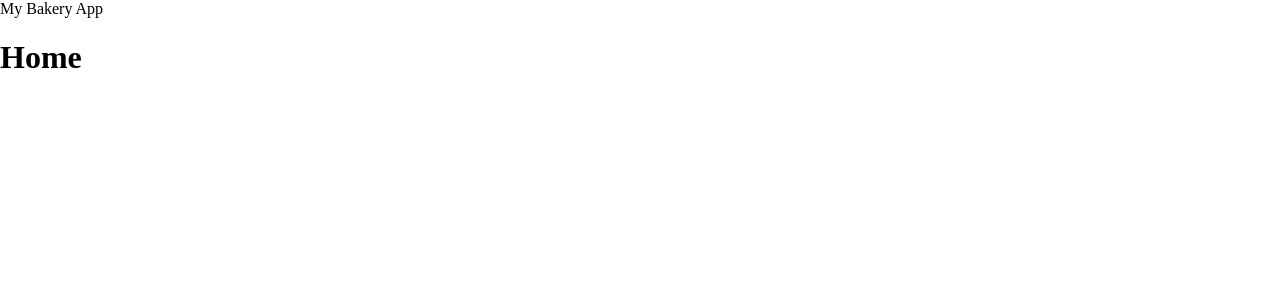
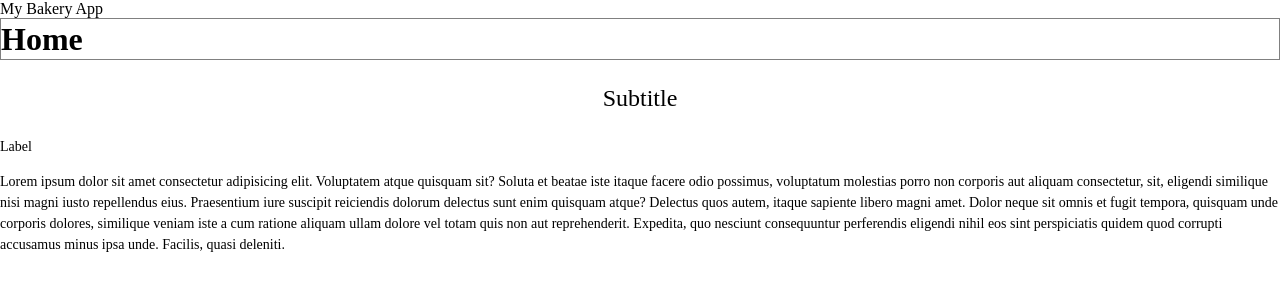
Before and after one commit to danielstich/my-bakery-erp, a React (Create React App) app in the folder client/: page / in a window 1280 px wide. Shown: the top 300 px of the page. Built offline with nearby package versions, Linux system fonts and the light colour scheme; a web font is replaced by a local one.

Commit message:
added mixins for text and flex centering

```diff
--- a/client/src/Pages/Home/Home.jsx
+++ b/client/src/Pages/Home/Home.jsx
@@ -2,8 +2,11 @@ import './Home.scss'
 
 export default function Home() {
   return (
-    <div>
-        <h1>Home</h1>
+    <div className='Home'>
+        <h1 className='Home__Title'>Home</h1>
+        <h2 className='Home__Subtitle'>Subtitle</h2>
+        <h3 className='Home__Label'>Label</h3>
+        <p className='Home__Text'>Lorem ipsum dolor sit amet consectetur adipisicing elit. Voluptatem atque quisquam sit? Soluta et beatae iste itaque facere odio possimus, voluptatum molestias porro non corporis aut aliquam consectetur, sit, eligendi similique nisi magni iusto repellendus eius. Praesentium iure suscipit reiciendis dolorum delectus sunt enim quisquam atque? Delectus quos autem, itaque sapiente libero magni amet. Dolor neque sit omnis et fugit tempora, quisquam unde corporis dolores, similique veniam iste a cum ratione aliquam ullam dolore vel totam quis non aut reprehenderit. Expedita, quo nesciunt consequuntur perferendis eligendi nihil eos sint perspiciatis quidem quod corrupti accusamus minus ipsa unde. Facilis, quasi deleniti.</p>
     </div>
   )
 }
--- a/client/src/Pages/Home/Home.scss
+++ b/client/src/Pages/Home/Home.scss
@@ -0,0 +1,23 @@
+@use '../../Styles/mixins' as *;
+@use '../../Styles/variables' as *;
+
+.Home {
+    &__Title {
+        @include titles;
+        @include spacing-reset;
+        border: 1px solid grey;
+    }
+
+    &__Subtitle {
+        @include subtitles;
+        @include flex-center;
+    }
+
+    &__Label {
+        @include labels;
+    }
+
+    &__Text {
+        @include body;
+    }
+}
--- a/client/src/Styles/_mixins.scss
+++ b/client/src/Styles/_mixins.scss
@@ -0,0 +1,47 @@
+@mixin titles {
+    font-size: 2rem;
+    font-weight: 700;
+    line-height: 2.5rem;
+    margin: 1.5rem 0 1rem 0;
+}
+
+@mixin subtitles {
+    font-size: 1.5rem;
+    font-weight: 500;
+    line-height: 2.25rem;
+}
+
+@mixin body {
+    font-size: 0.875rem;
+    font-weight: 400;
+    line-height: 1.5;
+}
+
+@mixin buttons {
+    font-size: 0.875rem;
+    font-weight: 700;
+    line-height: 1.3125rem;
+}
+
+@mixin placeholder {
+    font-size: 0.875rem;
+    font-weight: 400;
+    line-height: 1.3125rem;
+}
+
+@mixin labels {
+    font-size: 0.875rem;
+    font-weight: 500;
+    line-height: 1.3125rem;
+}
+
+@mixin spacing-reset {
+    margin: 0;
+    padding: 0;
+}
+
+@mixin flex-center {
+    display: flex;
+    justify-content: center;
+    align-items: center;
+}
```
